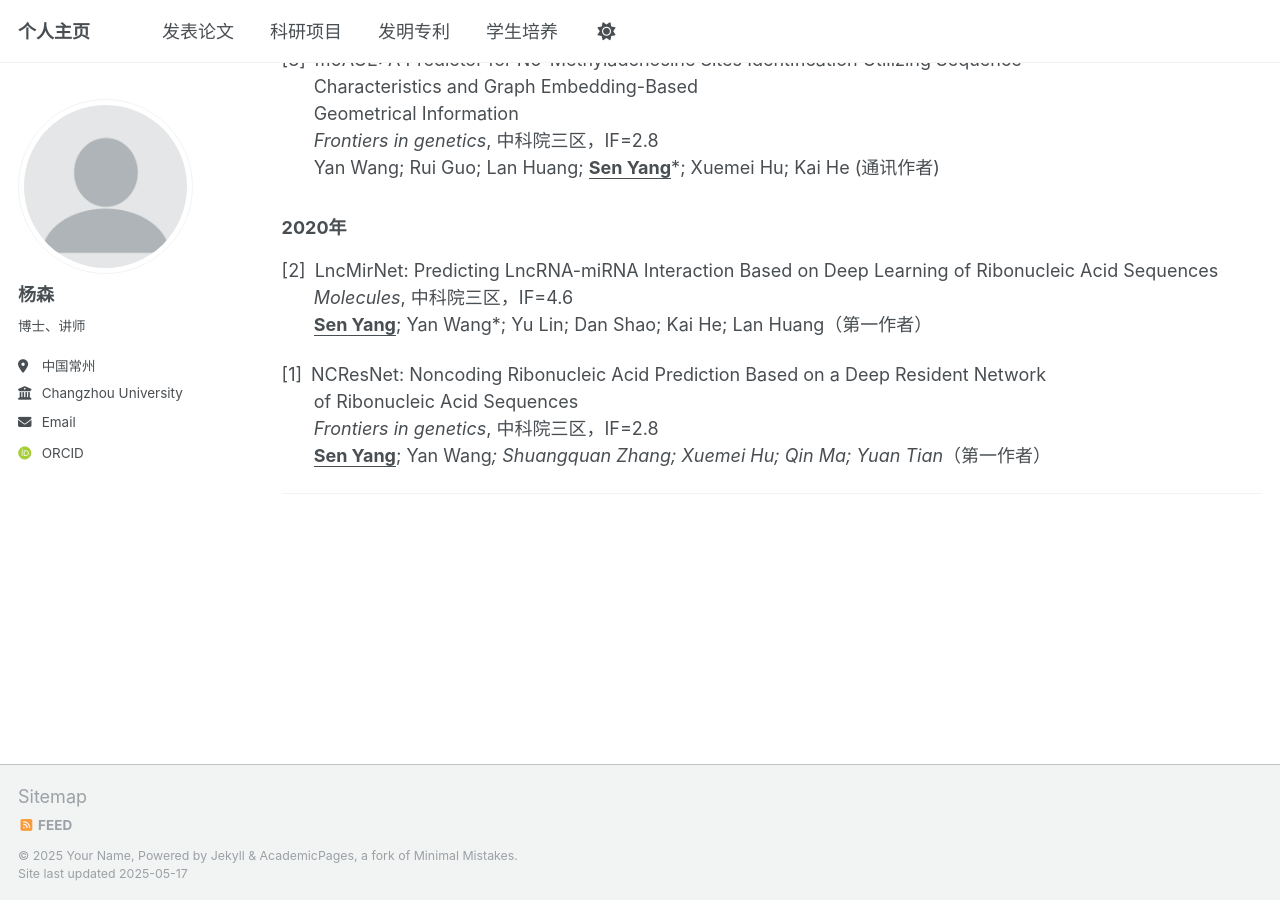
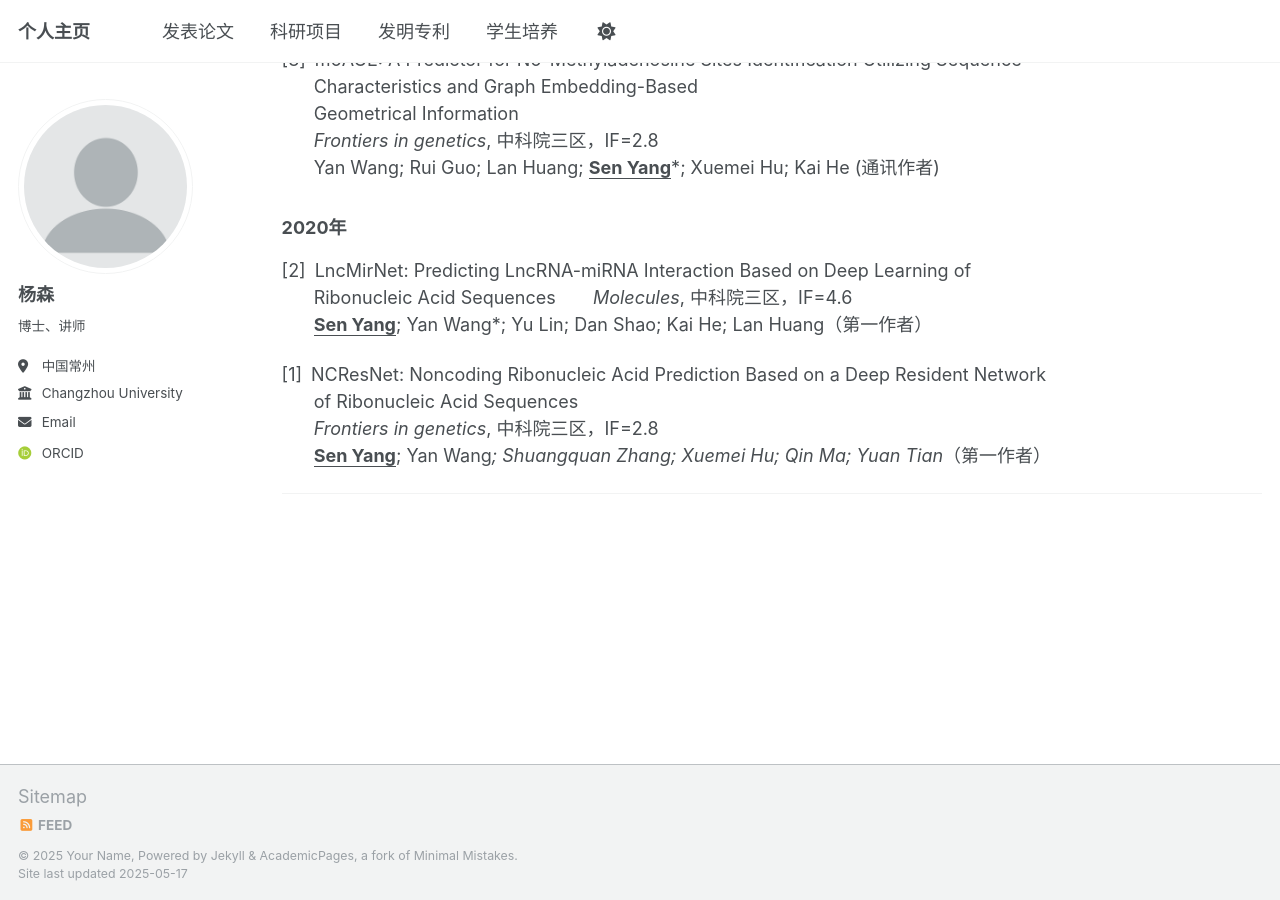
Before and after one commit to abcair/ys, a Jekyll site: the page built from _pages/publications.md, in a window 1280 px wide and 900 px high, scrolled down 2490 px. Built offline with Jekyll 4.4.1, drawn with Linux system fonts in a browser that asks for light colours; some web fonts are replaced; part of the change alters nothing that is shown.

```diff
--- a/_pages/publications.md
+++ b/_pages/publications.md
@@ -97,7 +97,8 @@ author_profile: true
 &nbsp;&ensp;&emsp;Yan Wang; Rui Guo; Lan Huang; <ins>**Sen Yang**</ins>*; Xuemei Hu; Kai He (通讯作者)
 
 ### 2020年
-[2]&ensp;LncMirNet: Predicting LncRNA-miRNA Interaction Based on Deep Learning of Ribonucleic Acid Sequences<br>
+[2]&ensp;LncMirNet: Predicting LncRNA-miRNA Interaction Based on Deep Learning of<br>
+&nbsp;&ensp;&emsp;Ribonucleic Acid Sequences
 &nbsp;&ensp;&emsp;*Molecules*, 中科院三区，IF=4.6<br>
 &nbsp;&ensp;&emsp;<ins>**Sen Yang**</ins>; Yan Wang*; Yu Lin; Dan Shao; Kai He; Lan Huang（第一作者）
 
```
